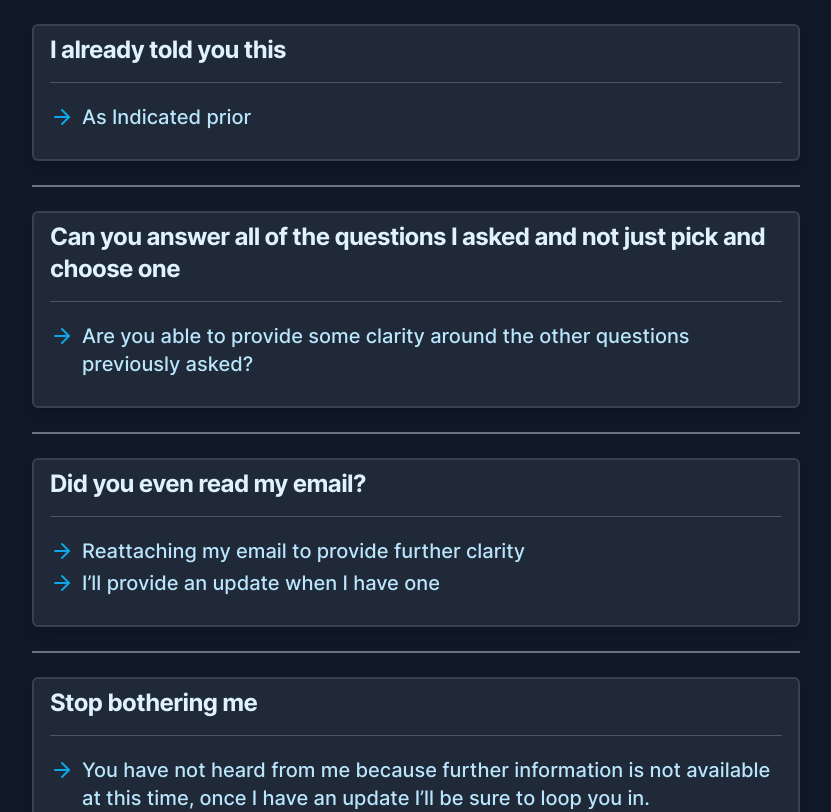
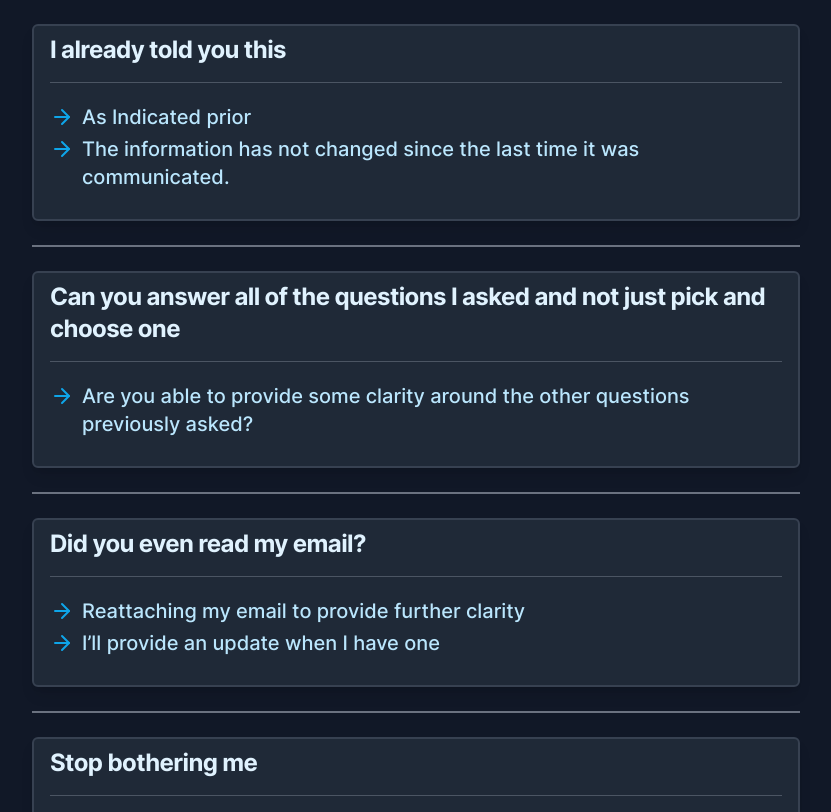
Before and after one commit to AkashRajpurohit/howtoprofessionallysay, a Next.js app: page / in a window 1280 px wide. Shown: the part 1440-2252 px from the top of the page, without its empty margins (64-895 px from the left). Built offline with nearby package versions, Linux system fonts and the light colour scheme; a web font is replaced by a local one.

Commit message:
feat: :memo: add more q & a (#23)
* feat: add more q & a

* feat: remove duplication

```diff
--- a/content/qna.ts
+++ b/content/qna.ts
@@ -32,7 +32,7 @@ const qna: IQnA[] = [
     id: 5,
     question: 'I already told you this',
     answer: 'As Indicated prior',
-    alternativeAnswers: [],
+    alternativeAnswers: ['The information has not changed since the last time it was communicated.'],
   },
   {
     id: 6,
@@ -153,7 +153,7 @@ const qna: IQnA[] = [
     question: 'We do not need to have a meeting about this',
     answer:
       'Being respectful of everyone’s time let’s discuss this through email until we have a more defined agenda.',
-    alternativeAnswers: [],
+    alternativeAnswers: ['Being respectful of everyone’s time, can we communicate about this via email moving forward?'],
   },
   {
     id: 23,
@@ -278,7 +278,8 @@ const qna: IQnA[] = [
     question: 'Does taking on all this extra work come with extra pay?',
     answer:
       'With my role expanding is there a plan to review my title and compensation to better reflect these additional responsibilities?',
-    alternativeAnswers: ['As my role has organically evolved, can we schedule time to review my overall compensation and discuss whether or not it is still aligned with my current role and responsibilities?'],
+    alternativeAnswers: ['As my role has organically evolved, can we schedule time to review my overall compensation and discuss whether or not it is still aligned with my current role and responsibilities?',
+    'Will these tasks be part of my job long-term? If so, is there an opportunity to reevaluate my job description, title, and overall compensation to more accurately reflect these additional responsibilities?'],
   },
   {
     id: 41,
@@ -326,6 +327,75 @@ const qna: IQnA[] = [
         'Though I appreciate your attention to this, I feel as though I could be more productive if I had an opportunity to work independently here.',
     alternativeAnswers: [],
   },
+  {
+    id: 47,
+    question: 'If you expect me to do the job of 3 people, then I expect you to pay me the salary of 3 people.',
+    answer:
+        'Are additional team members being added to take on these roles or will I be expected to absorb these responsibilities?  If the latter, I would be happy to set up some time to discuss appropriate compensation for this role expansion',
+    alternativeAnswers: [],
+  },
+  {
+    id: 48,
+    question: 'You are not my boss, stop trying to assign me work.',
+    answer:
+        'Have you connected with [manager name] in regards to me taking this on? As it has not been communicated to me that I’ll be working on this.',
+    alternativeAnswers: [],
+  },
+  {
+    id: 49,
+    question: 'If you want it done your way then just do it yourself.',
+    answer:
+        'As you seem to have a very clear vision for the execution of this, I encourage you to take the lead here and I’m happy to support you where necessary.',
+    alternativeAnswers: [],
+  },
+  {
+    id: 50,
+    question: 'I don’t want to work with you more than I have to.',
+    answer: 'Would you be open to replacing our frequent communications with a monthly touch base where we can discuss all updates during that time?',
+    alternativeAnswers: [],
+  },
+  {
+    id: 51,
+    question: 'I don’t want to attend a work event during my personal time.',
+    answer: 'I’m unable to attend after working hours.',
+    alternativeAnswers: [],
+  },
+  {
+    id: 52,
+    question: 'Does the company actually care about the employees?',
+    answer: 'Are there resources and boundaries in place to support the physical and mental health of employees?',
+    alternativeAnswers: [],
+  },
+  {
+    id: 53,
+    question: 'How much does this role pay?',
+    answer: 'Can you share what the overall compensation looks like for this role?',
+    alternativeAnswers: [],
+  },
+  {
+    id: 54,
+    question: 'Are promotions based on performance or politics?',
+    answer: 'Is there an opportunity for growth within the company and if so what is the main metric for promotion?',
+    alternativeAnswers: [],
+  },
+  {
+    id: 55,
+    question: 'Do you have a culture that expects employees to put in over 40 hours each week?',
+    answer: 'Is it common within the company for employees to exceed 40 working hours per week?',
+    alternativeAnswers: [],
+  },
+  {
+    id: 56,
+    question: 'Is the manager of this role a micromanager?',
+    answer: 'How involved is the reporting manager with this role?',
+    alternativeAnswers: [],
+  },
+  {
+    id: 57,
+    question: 'Do you expect employees to be available 24/7?',
+    answer: 'What is the expectation for being available outside of working hours?',
+    alternativeAnswers: [],
+  },
 ];
 
 export default qna;
```
